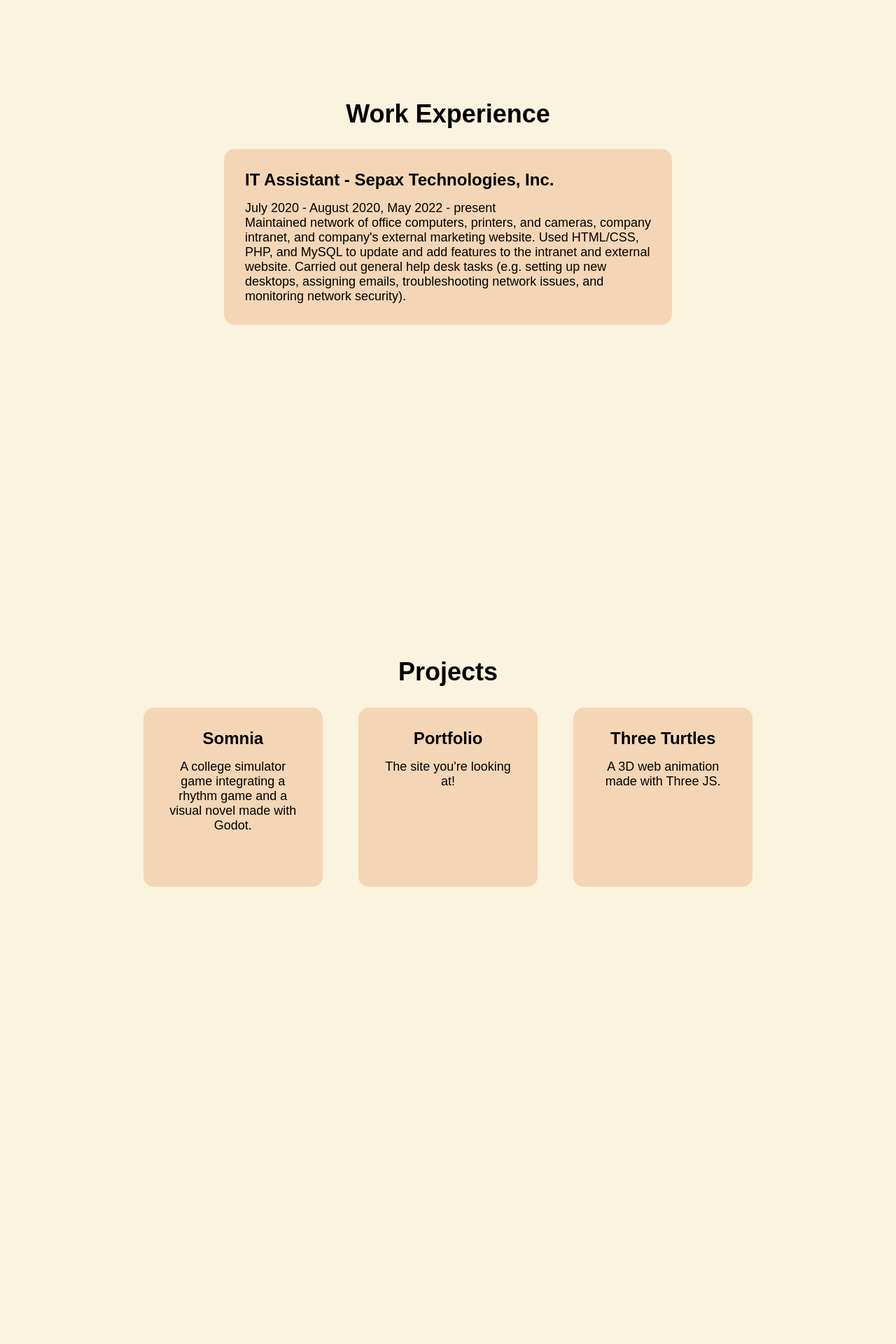
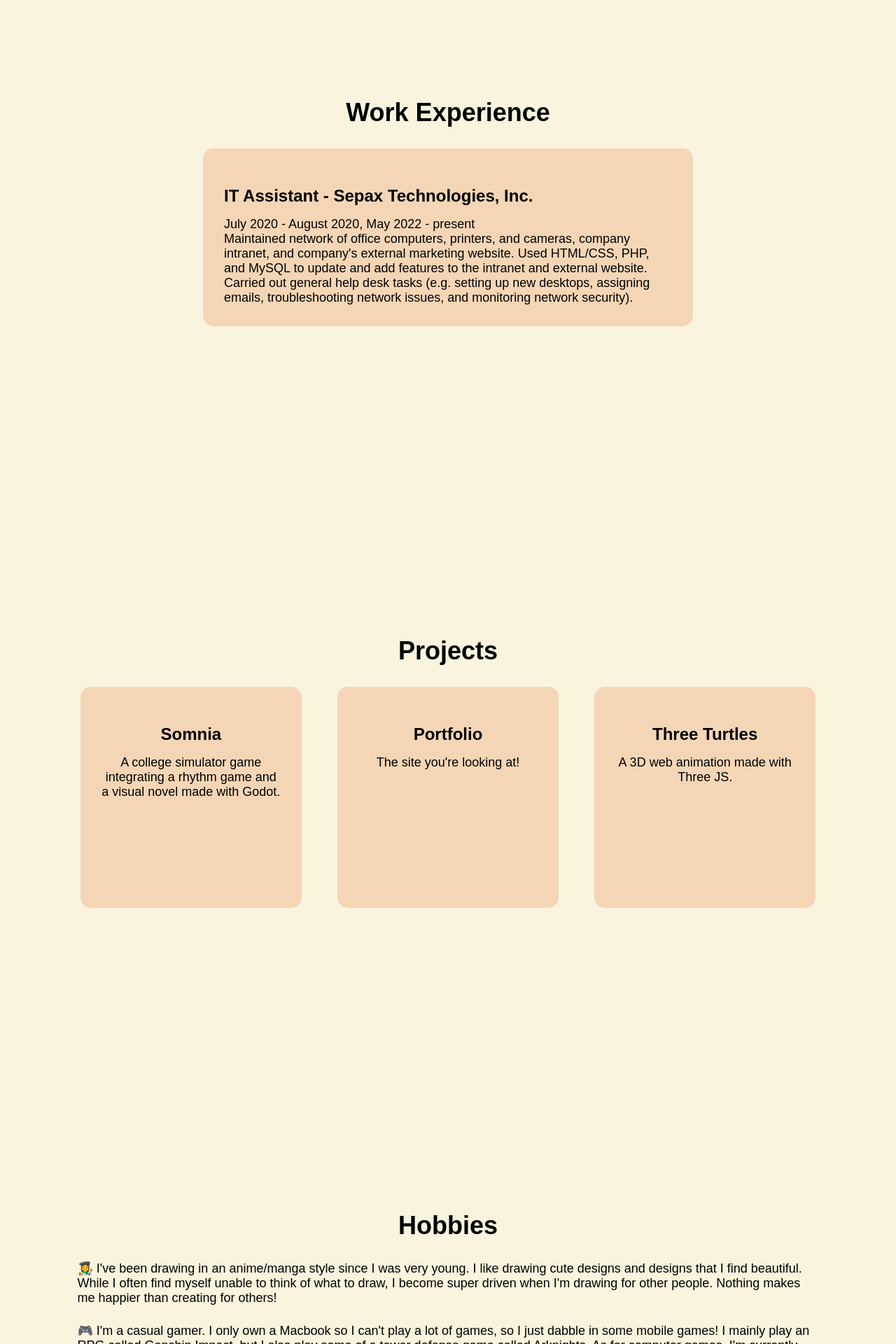
Before and after one commit to gujiguj/dancing-ducks-lucy, a Flask app: page / in a window 1280 px wide. Shown: the part 1720-3640 px from the top of the page at 70% size. Before the commit the page ends 2987 px from the top, so only its background shows below. Run offline with Flask 2, Linux system fonts and the light colour scheme; parts of the project's set-up code (start-up, migrations or seed data) failed here and were passed over; some web fonts are replaced.

Commit message:
Add Hobbies section

```diff
--- a/app/__init__.py
+++ b/app/__init__.py
@@ -39,33 +39,36 @@ fellows = {
                 "name": "Somnia",
                 "desc": "A college simulator game integrating a rhythm game and a visual novel made with Godot.",
                 "technologies": "",
+                "link": "https://github.com/gujiguj/CSC4700_SEProject2022_Somnia",
             },
             {
                 "name": "Portfolio",
                 "desc": "The site you're looking at!",
                 "technologies": "",
+                "link": "https://github.com/gujiguj/dancing-ducks-lucy",
             },
             {
                 "name": "Three Turtles",
                 "desc": "A 3D web animation made with Three JS.",
                 "technologies": "",
+                "link": "https://github.com/gujiguj/Three-Tortoises-Animation",
             },
         ],
         "hobbies": [
             {
                 "name": "Art",
                 "image": "/static/img/artwork.png",
-                "desc": "I've been drawing in an anime/manga style since I was very young. I like drawing cute designs and designs that I find beautiful. While I often find myself unable to think of what to draw, I become super driven when I'm drawing for other people. Nothing makes me happier than creating for others!"
+                "desc": "👩‍🎨 I've been drawing in an anime/manga style since I was very young. I like drawing cute designs and designs that I find beautiful. While I often find myself unable to think of what to draw, I become super driven when I'm drawing for other people. Nothing makes me happier than creating for others!"
             },
             {
                 "name": "Gaming",
                 "image": "/static/img/genshin.jpg",
-                "desc": "I'm a casual gamer. I only own a Macbook so I can't play a lot of games, so I just dabble in some mobile games! I mainly play an RPG called Genshin Impact, but I also play some of a tower defense game called Arknights. As for computer games, I'm currently playing the indie platformer Celeste! I've also casually played Minecraft, Terraria, and Portal.",
+                "desc": "🎮 I'm a casual gamer. I only own a Macbook so I can't play a lot of games, so I just dabble in some mobile games! I mainly play an RPG called Genshin Impact, but I also play some of a tower defense game called Arknights. As for computer games, I'm currently playing the indie platformer Celeste! I've also casually played Minecraft, Terraria, and Portal.",
             },
             {
                 "name": "Anime & Manga",
                 "image": "/static/img/chronocrusade.jpg",
-                "desc": "I love reading manga! And I also enjoy watching anime, but since it takes more time I don't do it as often :( My favorite manga is Chrono Crusade! I also love Witch Hat Atelier and Frieren at the Funeral. And my favorite anime is... it's so hard to choose! Maybe Ouran High School Host Club..."
+                "desc": "🗯 I love reading manga! And I also enjoy watching anime, but since it takes more time I don't do it as often :( My favorite manga is Chrono Crusade! I also love Witch Hat Atelier and Frieren at the Funeral. And my favorite anime is... it's so hard to choose! Maybe Ouran High School Host Club, Kaguya Wants to be Confessed To... There's a lot!"
             }
         ],
         "locations": [
--- a/app/static/navigation.js
+++ b/app/static/navigation.js
@@ -1,4 +1,12 @@
 'use strict';
+
+/*
+ * NavButton Component
+ * Properties:
+ *    link: contains the link/href
+ *    className: contains CSS classnames for visual effects when selected/not selected
+ *    onClick: onClick function which is the handleClick function of the parent NavBar Component
+ */
 
 var _createClass = function () { function defineProperties(target, props) { for (var i = 0; i < props.length; i++) { var descriptor = props[i]; descriptor.enumerable = descriptor.enumerable || false; descriptor.configurable = true; if ("value" in descriptor) descriptor.writable = true; Object.defineProperty(target, descriptor.key, descriptor); } } return function (Constructor, protoProps, staticProps) { if (protoProps) defineProperties(Constructor.prototype, protoProps); if (staticProps) defineProperties(Constructor, staticProps); return Constructor; }; }();
 
@@ -9,13 +17,21 @@ function _possibleConstructorReturn(self, call) { if (!self) { throw new Referen
 function _inherits(subClass, superClass) { if (typeof superClass !== "function" && superClass !== null) { throw new TypeError("Super expression must either be null or a function, not " + typeof superClass); } subClass.prototype = Object.create(superClass && superClass.prototype, { constructor: { value: subClass, enumerable: false, writable: true, configurable: true } }); if (superClass) Object.setPrototypeOf ? Object.setPrototypeOf(subClass, superClass) : subClass.__proto__ = superClass; }
 
 function NavButton(props) {
-    console.log(props.classNames);
     return React.createElement(
         "a",
         { href: props.link, className: props.classNames, onClick: props.onClick },
         props.value
     );
 }
+
+/*
+ * NavBar Component
+ * Properties: N/A
+ * State:
+ *   selected: a string that contains the name of the currently active page section. Initializes as "intro".
+ * Functions:
+ *   handleClick: changes the state, setting selected to the passed page
+ */
 
 var NavBar = function (_React$Component) {
     _inherits(NavBar, _React$Component);
@@ -72,6 +88,14 @@ var NavBar = function (_React$Component) {
                     classNames: this.state.selected == "experience" ? "nav-button selected" : "nav-button"
                 }),
                 React.createElement(NavButton, {
+                    link: "#projects",
+                    value: "Projects",
+                    onClick: function onClick() {
+                        return _this2.handleClick("projects");
+                    },
+                    classNames: this.state.selected == "projects" ? "nav-button selected" : "nav-button"
+                }),
+                React.createElement(NavButton, {
                     link: "#hobbies",
                     value: "Hobbies",
                     onClick: function onClick() {
@@ -102,6 +126,9 @@ var NavBar = function (_React$Component) {
     return NavBar;
 }(React.Component);
 
+/* Renders this code into the selected div */
+
+
 var domContainer = document.querySelector('#navbar_container');
 var root = ReactDOM.createRoot(domContainer);
 root.render(React.createElement(NavBar, null));
--- a/app/static/styles/styles.css
+++ b/app/static/styles/styles.css
@@ -72,7 +72,7 @@ p {
     align-items: center;
 }
 
-#intro .links {
+.links {
     display:flex;
     flex-direction: row;
     justify-content: center;
@@ -101,28 +101,33 @@ p {
     background-color: #F4D6B6;
     border-radius: 15px;
     transition: transform 0.5s;
+    padding: 30px;
 }
 
 .experience:hover {
     transform: scale(1.05);
 }
 
-#projects .links {
-    display:flex;
-    flex-direction: row;
-    justify-content: center;
-}
-
 .project {
     height: 20vw;
     width: 20vw;
     text-align: center;
+    color:black;
     background-color: #F4D6B6;
     margin: 0vw 2vw;
     border-radius: 15px;
     transition: transform 0.5s;
+    padding: 30px;
 }
 
 .project:hover {
     transform: scale(1.05);
 }
+
+#hobbies {
+    padding: 0 8vw;
+}
+
+#hobbies .hobby {
+    margin-bottom: 25px;
+}
--- a/app/templates/profile.html
+++ b/app/templates/profile.html
@@ -31,11 +31,9 @@
         <h2>Work Experience</h2>
         {% for entry in fellow['experience'] %}
             <div class="experience">
-                <div style="margin: 30px">
-                    <h3>{{ entry['position'] }} - {{ entry['company'] }}</h3>
-                    <p>{{ entry['dates'] }}</p>
-                    <p>{{ entry['desc'] }}</p>
-                </div>
+                <h3>{{ entry['position'] }} - {{ entry['company'] }}</h3>
+                <p>{{ entry['dates'] }}</p>
+                <p>{{ entry['desc'] }}</p>
             </div>
         {% endfor %}
     </div>
@@ -44,14 +42,23 @@
         <h2 style="text-align:center">Projects</h2>
         <div class="links">
         {% for project in fellow['projects'] %}
+            <a href="{{ project['link'] }}">
             <div class="project">
-                <div style="margin: 30px;">
-                    <h3>{{ project['name'] }}</h3>
-                    <p>{{ project['desc'] }}</p>
-                </div>
+                <h3>{{ project['name'] }}</h3>
+                <p>{{ project['desc'] }}</p>
             </div>
+            </a>
         {% endfor %}
         </div>
     </div>
+
+    <div id="hobbies" class="flex-container">
+        <h2 style="text-align:center">Hobbies</h2>
+        {% for hobby in fellow['hobbies'] %}
+            <div class="hobby">
+                <p>{{ hobby['desc'] }}</p>
+            </div>
+        {% endfor %}
+    </div>
 </div>
 {% endblock %}
```
Also changed, not shown: app/static/src/navigation.js (+22 -1 lines).
